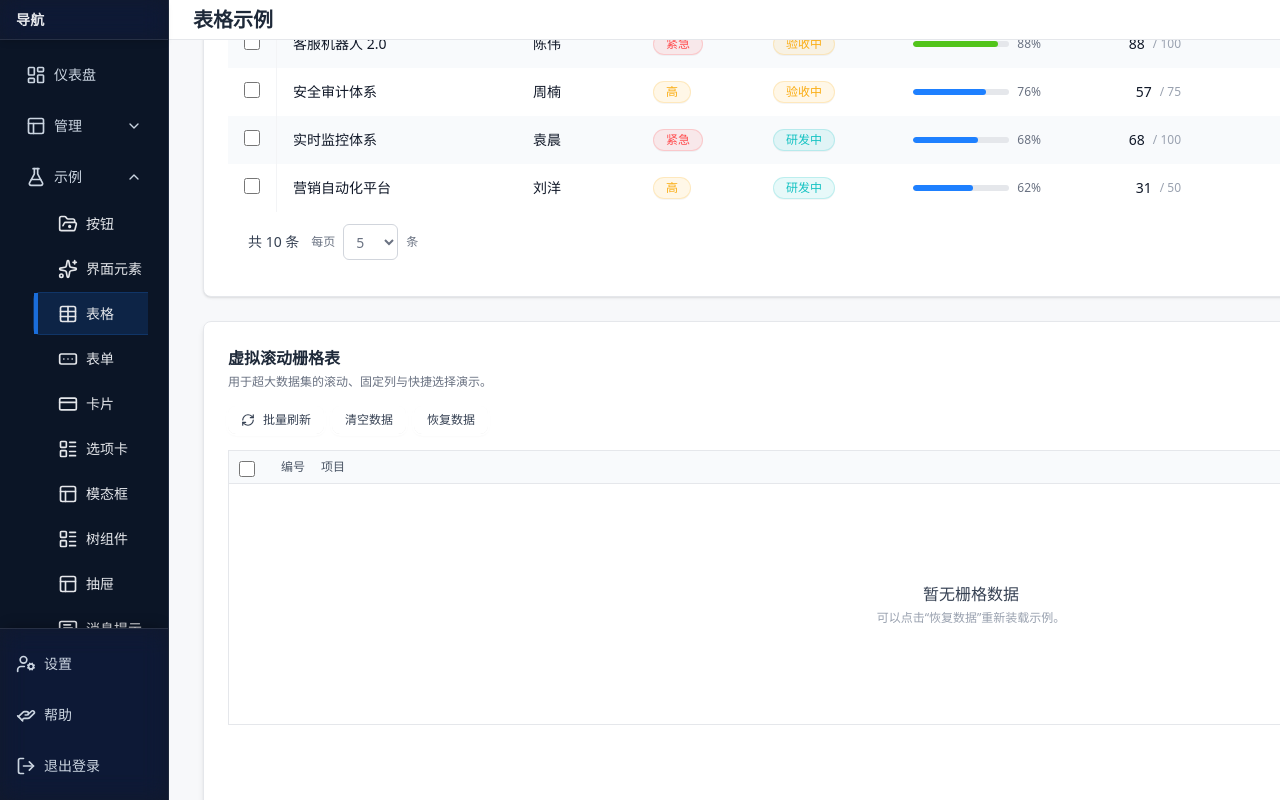
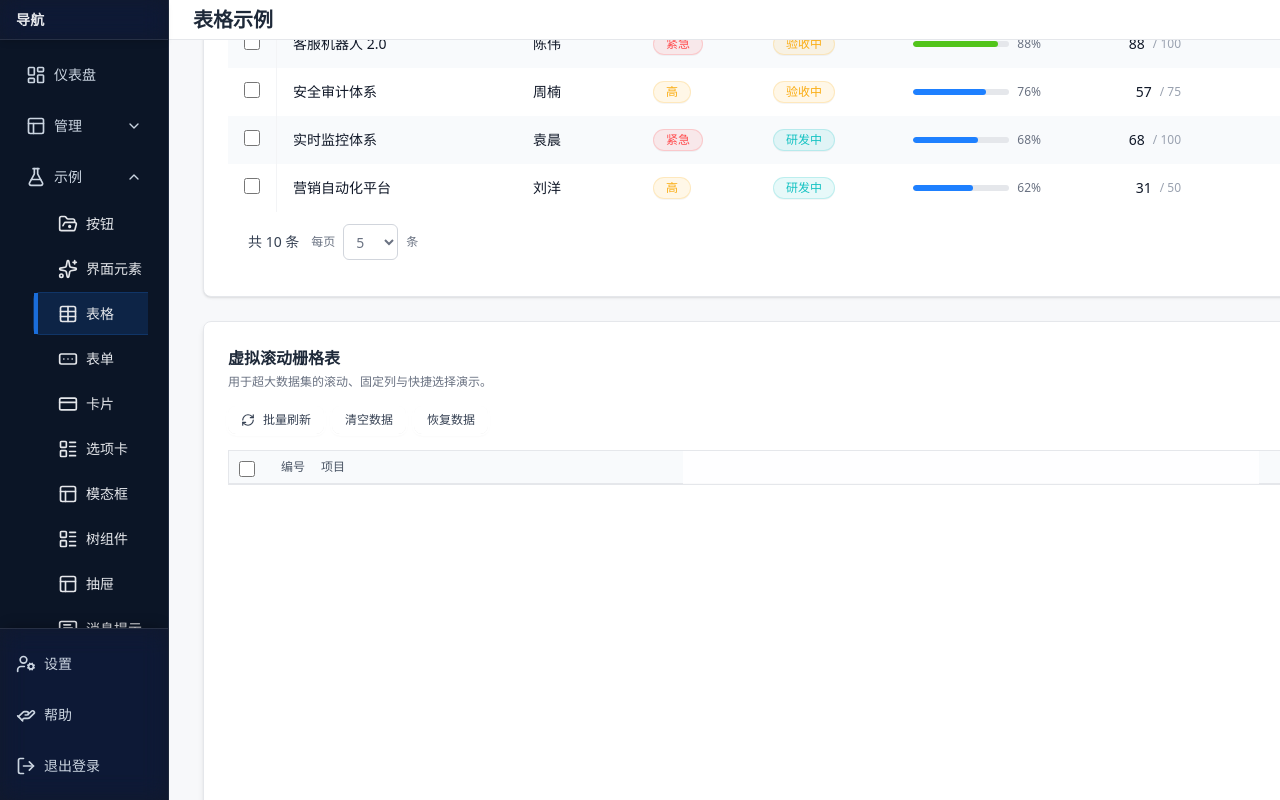
Before and after one commit to zhoumingxuan/sass-ui, a Next.js app: page /demo/table in a window 1280 px wide. Both pictures are taken after a click on the button "清空数据". Shown: the top 800 px of the page. Built offline with nearby package versions, Linux system fonts and the light colour scheme.

Commit message:
表格控件修改

```diff
--- a/src/components/GridTable.tsx
+++ b/src/components/GridTable.tsx
@@ -1,3 +1,4 @@
+
 'use client';
 
 import type {
@@ -91,7 +92,7 @@ function shouldIgnoreRowToggle(target: EventTarget | null) {
   return Boolean(target.closest('button, a, [role="button"], input, label, [data-table-row-trigger="ignore"]'));
 }
 
-// ---- 从 CSS 变量读取样式数值（替代文件内样式常量） ----
+// ---- 从 CSS 变量读取样式数值 ----
 function cssNumber(varName: string, fallback: number) {
   if (typeof window === 'undefined') return fallback;
   const v = getComputedStyle(document.documentElement).getPropertyValue(varName);
@@ -146,7 +147,7 @@ function resolveColumnWidth<T>(col: GridColumn<T>): string|number {
   }
   if (typeof col.minWidth === 'number') return col.minWidth;
   if (typeof col.maxWidth === 'number') return col.maxWidth;
-  return 'auto'; // 默认值：来自 CSS 变量
+  return 'auto'; // 默认值
 }
 
 function buildTemplate<T>(metas: ColumnMeta<T>[]): string {
@@ -252,7 +253,7 @@ export default function GridTable<T extends Record<string, unknown>>({
     [data, rowKey, selection]
   );
 
-  // ==== 列切分（参考 Table：actions 默认右固定） ====
+  // ==== 列切分（actions 默认右固定） ====
   const metasAll = useMemo(() => {
     const cols = columns
       .filter((c) => !c.hidden)
@@ -289,16 +290,8 @@ export default function GridTable<T extends Record<string, unknown>>({
   const templateCenter = useMemo(() => buildTemplate(metasCenter), [metasCenter]);
   const templateRight = useMemo(() => buildTemplate(metasRight), [metasRight]);
 
-  // ==== 空/加载态辅助 ====
-  const isEmpty = rows.length === 0;
-  const EMPTY_BODY_MIN = cssNumber('--gt-empty-body-min', 240); // 空态时至少给 240px 的“表体高度”
-
-  // ==== 可见切片（保留你现有的简单实现，不引入 overscan） ====
-  // 关键修复：当 isEmpty 时，撑起足够的高度让空态层可见（否则容器高度只剩表头高，空态层高度=0）
-  const fullHeight = useMemo(() => {
-    const bodyHeight = isEmpty ? Math.max(0, EMPTY_BODY_MIN) : rowHeight * rows.length;
-    return headerHeight + bodyHeight;
-  }, [headerHeight, rowHeight, rows.length, isEmpty, EMPTY_BODY_MIN]);
+  // ==== 可见切片 ====
+  const fullHeight = useMemo(() => headerHeight + rowHeight * rows.length, [headerHeight, rowHeight, rows.length]);
 
   const visibleRows = useMemo(() => {
     if (viewHeight < headerHeight) return [];
@@ -312,9 +305,7 @@ export default function GridTable<T extends Record<string, unknown>>({
   const [hoverKey, setHoverKey] = useState<string | number | null>(null);
   const selectedSet = useMemo(() => new Set(selection?.selectedKeys ?? []), [selection?.selectedKeys]);
 
-  // ==== 焦点行（内部，仅实现功能，不动样式） ====
   const [activeFocusKey, setActiveFocusKey] = useState<string | number | null>(null);
-
   useEffect(() => {
     if (rows.length === 0) {
       if (activeFocusKey !== null) setActiveFocusKey(null);
@@ -400,7 +391,7 @@ export default function GridTable<T extends Record<string, unknown>>({
     [rows, activeFocusKey, selection, toggleOne, updateFocus]
   );
 
-  // === Region 组件（结构不动，仅补样式类 & 颜色改为 CSS 变量） ===
+  // === Region ===
   const Region: React.FC<{
     metas: ColumnMeta<T>[];
     type: 'left' | 'center' | 'right';
@@ -417,7 +408,7 @@ export default function GridTable<T extends Record<string, unknown>>({
         )}
         style={{ gridTemplateColumns: template, zIndex }}
       >
-        {/* 标题单元格 */}
+        {/* 表头 */}
         {metas.map((m) => {
           const isSelection = m.column.key === '__selection__';
           return (
@@ -470,7 +461,6 @@ export default function GridTable<T extends Record<string, unknown>>({
             const isHovered = hoverKey === item.key;
             const isFocused = activeFocusKey != null && activeFocusKey === item.key;
 
-            // 颜色全部来自 CSS 变量
             const base = zebra ? (item.index % 2 === 0 ? 'var(--gt-zebra-even)' : 'var(--gt-zebra-odd)') : 'var(--gt-zebra-even)';
             const bg = isSelected ? (isHovered ? 'var(--gt-selected-hover)' : 'var(--gt-selected)') : isHovered ? 'var(--gt-hover)' : base;
 
@@ -573,23 +563,22 @@ export default function GridTable<T extends Record<string, unknown>>({
   };
 
 
-  // === 统一的空态：沿用 Table 风格（可被 props.emptyState 覆盖） ===
+  // === 空态（默认视觉，可被 props.emptyState 覆盖） ===
   const emptyNode = emptyState ?? (
-    <div className="py-16 text-center text-sm text-gray-500">
-      <div className="mx-auto mb-3 flex h-12 w-12 items-center justify-center rounded-full bg-gray-100 text-gray-400">
-        <svg viewBox="0 0 24 24" className="h-5 w-5" fill="currentColor" aria-hidden>
+    <div className="text-center">
+      <div className="mx-auto mb-4 flex h-14 w-14 items-center justify-center rounded-full bg-gray-100 text-gray-400 shadow-inner">
+        <svg viewBox="0 0 24 24" className="h-6 w-6" fill="currentColor" aria-hidden>
           <path d="M10 2a8 8 0 015.293 14.293l3.707 3.707a1 1 0 01-1.414 1.414l-3.707-3.707A8 8 0 1110 2zm-6 8a6 6 0 1012 0 6 6 0 00-12 0z" />
         </svg>
       </div>
-      暂无数据
+      <div className="text-sm font-medium text-gray-600">暂无数据</div>
     </div>
   );
 
-  // === 轻量加载态（覆盖表体区域）：半透明遮罩 + 中心旋转指示器 ===
+  // === 轻量加载态：半透明遮罩 + 中心旋转指示器 ===
   const LoadingOverlay = ({ text }: { text?: ReactNode }) => (
     <div
-      className="absolute inset-x-0 z-[200] flex items-center justify-center"
-      style={{ top: headerHeight, bottom: 0 }}
+      className="absolute inset-0 z-[200] flex items-center justify-center"
       role="status"
       aria-live="polite"
       aria-busy="true"
@@ -609,6 +598,8 @@ export default function GridTable<T extends Record<string, unknown>>({
       </div>
     </div>
   );
+
+  const isEmpty = rows.length === 0;
   const showEmpty = !loading && isEmpty;
   const showLoading = loading;
 
@@ -618,7 +609,6 @@ export default function GridTable<T extends Record<string, unknown>>({
       tabIndex={0}
       onKeyDown={handleKeyDown}
       className={cx(
-        // 注意：加上 grid-table & 阴影开关类（仅样式）
         'grid-table relative max-h-full overflow-y-auto overflow-x-auto nice-scrollbar outline-none focus:outline-none',
         'bg-white border border-gray-200',
         hasLeftShadow && 'has-left-shadow',
@@ -626,9 +616,9 @@ export default function GridTable<T extends Record<string, unknown>>({
         className,
       )}
     >
-      {/* 背景占位：撑起真实滚动高度（空态时也要撑足最小高度，确保空态层可见） */}
+      {/* 背景占位：撑起滚动高度（保持原有虚拟滚动结构，不做最小高度干预） */}
       <div className="w-auto" style={{ height: fullHeight }}>
-        {/* 粘滞视图：三段布局（不改你的结构） */}
+        {/* 粘滞视图：三段布局 */}
         <div className="sticky min-w-full w-max top-0 grid grid-cols-[max-content_auto_max-content] gap-0 overflow-visible">
           <Region type="left" metas={metasLeft} template={templateLeft} />
           <Region type="center" metas={metasCenter} template={templateCenter} />
@@ -636,16 +626,15 @@ export default function GridTable<T extends Record<string, unknown>>({
         </div>
       </div>
 
+      {/* 覆盖层 —— 注意：作为顶级父容器的直接子元素，且使用 inset-0 撑满 */}
       {showEmpty && (
-        <div
-          className="absolute inset-x-0 flex items-center justify-center"
-          style={{ top: headerHeight, bottom: 0 }}
-          role="status"
-          aria-live="polite"
-        >
-          <div className="bg-white/80">{emptyNode}</div>
+        <div className="absolute z-[150] flex items-center justify-center p-6 left-0 right-0 bottom-0" role="status" aria-live="polite" style={{top:headerHeight}}>
+          <div className="w-full max-w-xl border-gray-200 bg-white/80 px-8 py-10 text-center">
+            {emptyNode}
+          </div>
         </div>
       )}
+
       {showLoading && <LoadingOverlay text={loadingState} />}
     </div>
   );
```
